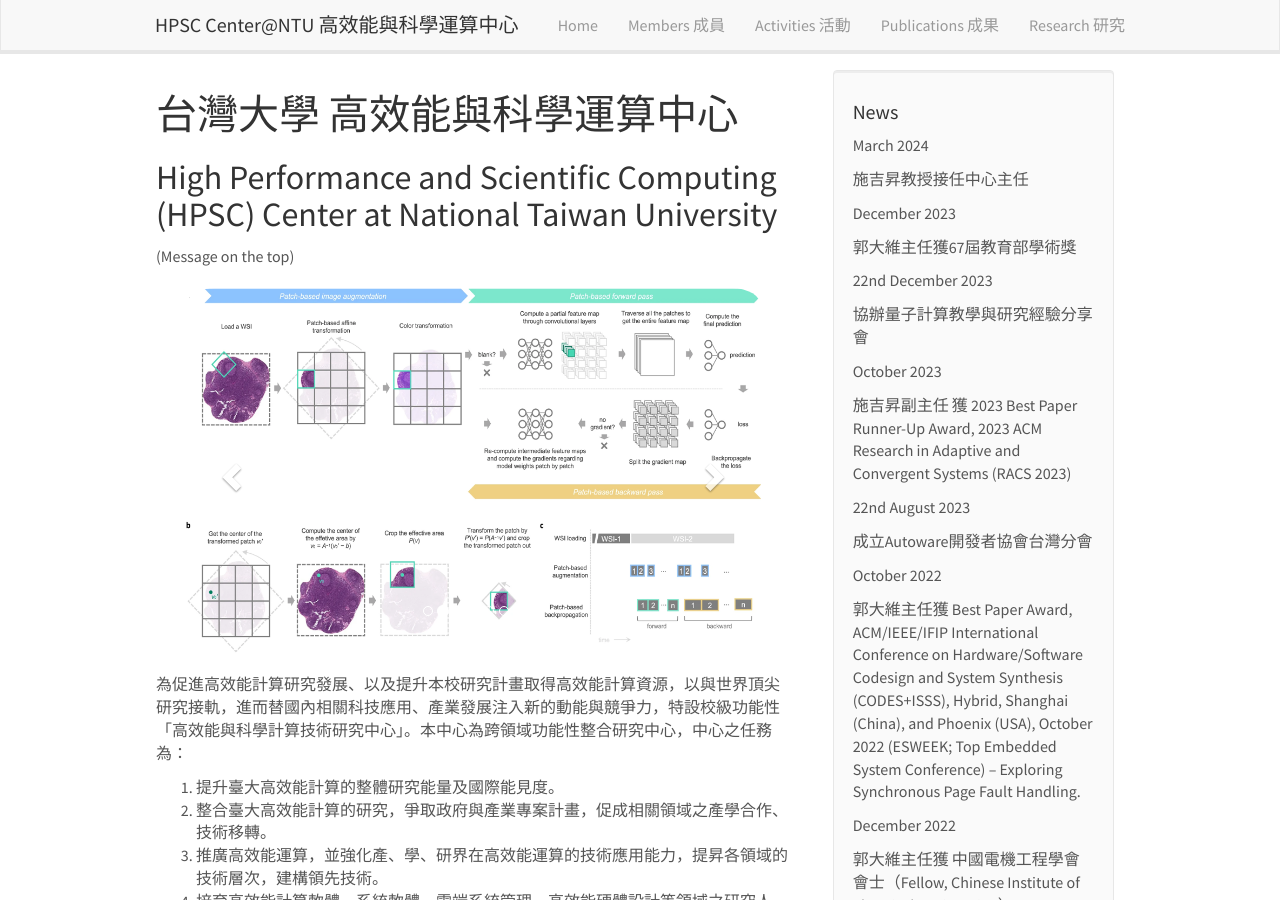
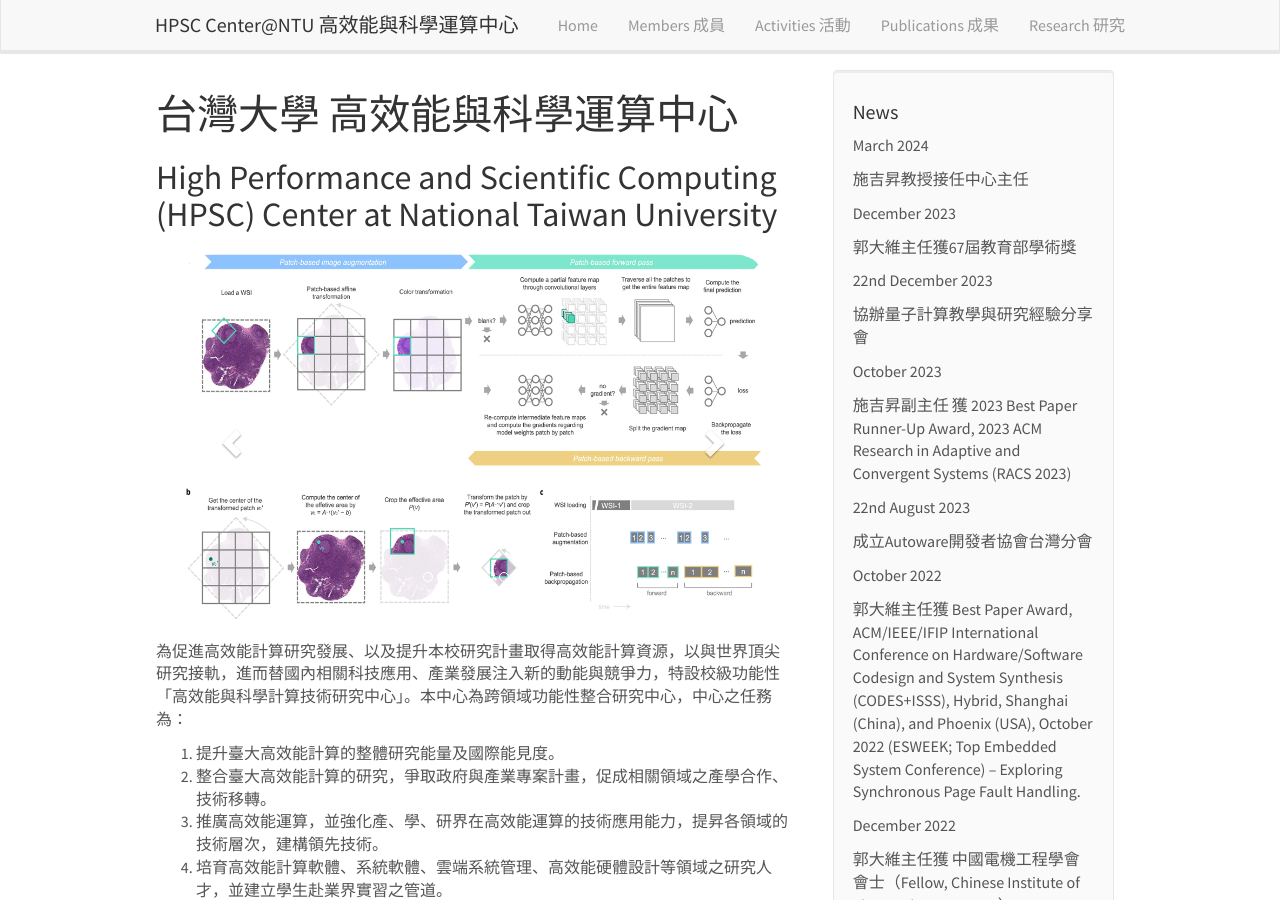
Before and after one commit to hpscntu/hpscweb, a Jekyll site: the page built from _pages/home.md, in a window 1280 px wide and 900 px high. Built offline with Jekyll 4.4.1, drawn with Linux system fonts in a browser that asks for light colours; nearby versions of some CDN libraries.

Commit message:
Update home.md
Remove 'Message on the top'

```diff
--- a/_pages/home.md
+++ b/_pages/home.md
@@ -5,8 +5,6 @@ excerpt: "HPSC Center at National Taiwan University &rarr; NTU."
 sitemap: false
 permalink: /
 ---
-
-(Message on the top)
 
 <div markdown="0" id="carousel" class="carousel slide" data-ride="carousel" data-interval="4000" data-pause="hover" >
     <!-- Menu -->
```
